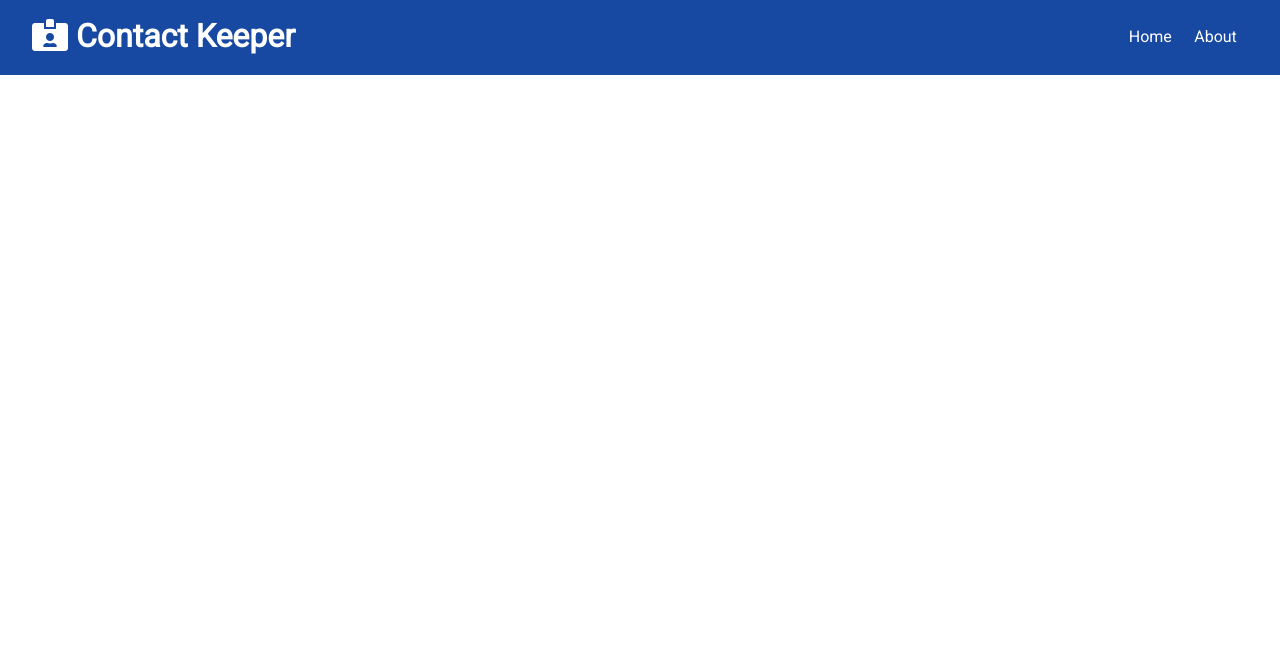
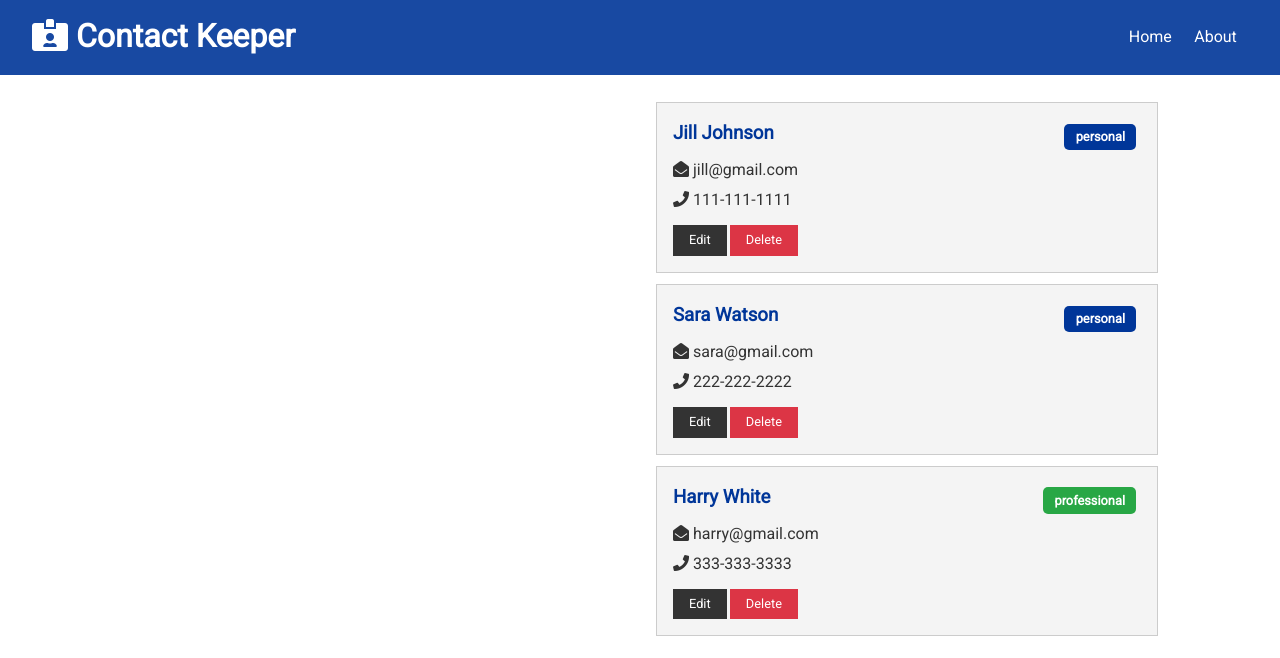
Before and after one commit to rahul01281/contact-keeper, a React (Create React App) app in the folder client/: page / in a window 1280 px wide. Shown: the top 658 px of the page. Built offline with nearby package versions, Linux system fonts and the light colour scheme.

Commit message:
contact and contactItem component

```diff
--- /dev/null
+++ b/client/src/components/contacts/ContactItem.js
@@ -0,0 +1,28 @@
+import React from 'react'
+
+function ContactItem({ contact }) {
+
+    const { id, name, email, phone, type } = contact;
+
+    return (
+        <div className="card bg-light">
+            <h3 className="text-primary text-left">
+                {name}{' '} <span style={{ float:'right' }} className={'badge '+(type === 'professional'?'badge-success':'badge-primary')}>{type}</span>
+            </h3>
+            <ul className="list">
+                {email && (<li>
+                    <i className="fas fa-envelope-open" /> {email}
+                </li>)}
+                {phone && (<li>
+                    <i className="fas fa-phone" /> {phone}
+                </li>)}
+            </ul>
+            <p>
+                <button className="btn btn-dark btn-sm">Edit</button>
+                <button className="btn btn-danger btn-sm">Delete</button>
+            </p>
+        </div>
+    )
+}
+
+export default ContactItem
--- /dev/null
+++ b/client/src/components/contacts/Contacts.js
@@ -0,0 +1,20 @@
+import React, { useContext, Fragment } from 'react';
+import ContactItem from './ContactItem';
+import ContactContext from '../../context/contact/contactContext';
+
+function Contacts() {
+
+    const contactContext = useContext(ContactContext); //now we will have access to any state or actions associated with this context
+
+    const { contacts } = contactContext;
+
+    return (
+        <Fragment>
+            {contacts.map(contact => (
+                <ContactItem key={contact.id} contact={contact} />
+            ))}
+        </Fragment>
+    )
+}
+
+export default Contacts
--- a/client/src/components/pages/Home.js
+++ b/client/src/components/pages/Home.js
@@ -1,9 +1,15 @@
 import React from 'react';
+import Contacts from '../contacts/Contacts';
 
 function Home() {
     return (
-        <div>
-
+        <div className="grid-2">
+            <div>
+                {/* contact from */}
+            </div>
+            <div>
+                <Contacts />
+            </div>
         </div>
     )
 }
```
Also changed, not shown: 1 other file (tests, documents, lock files or other folders).
